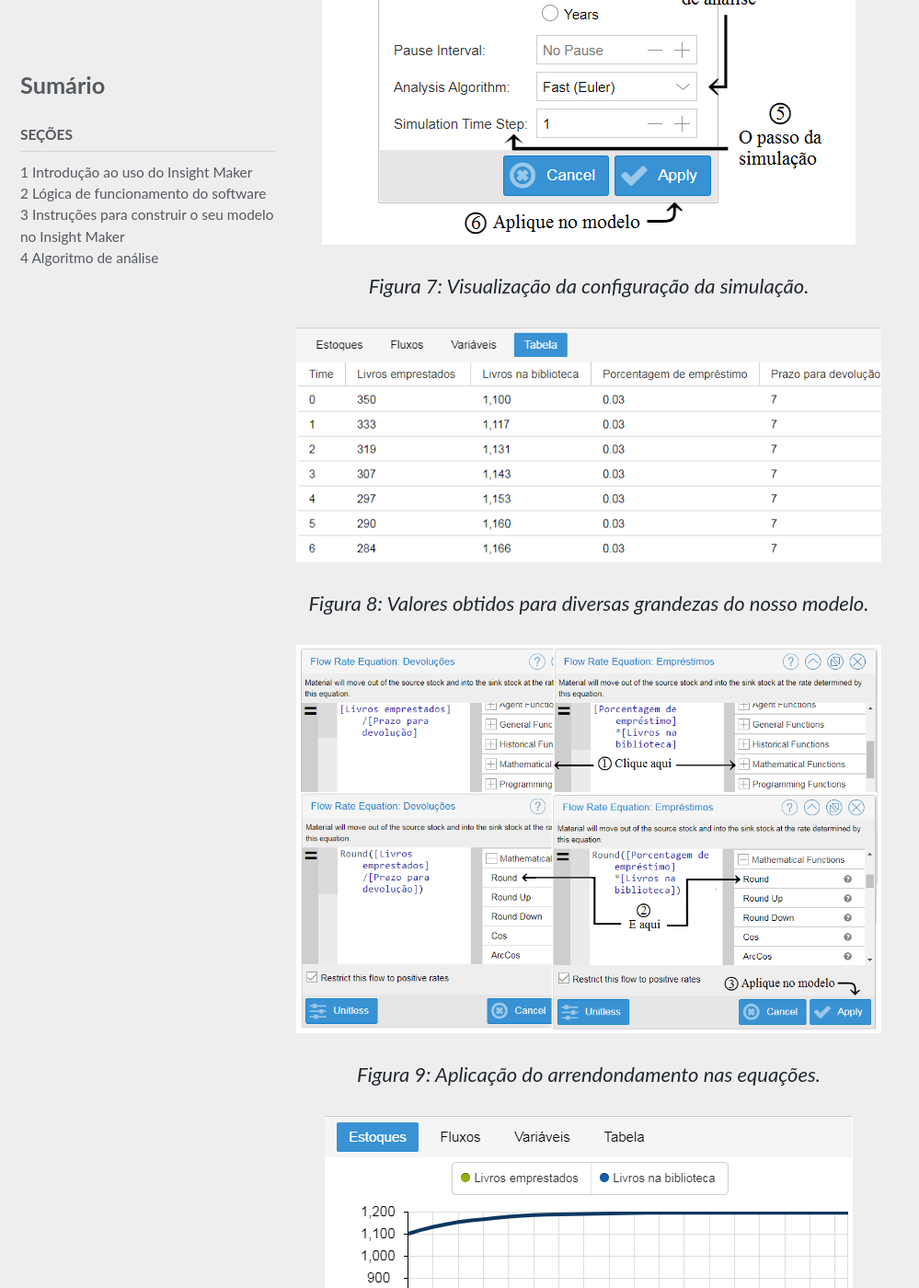
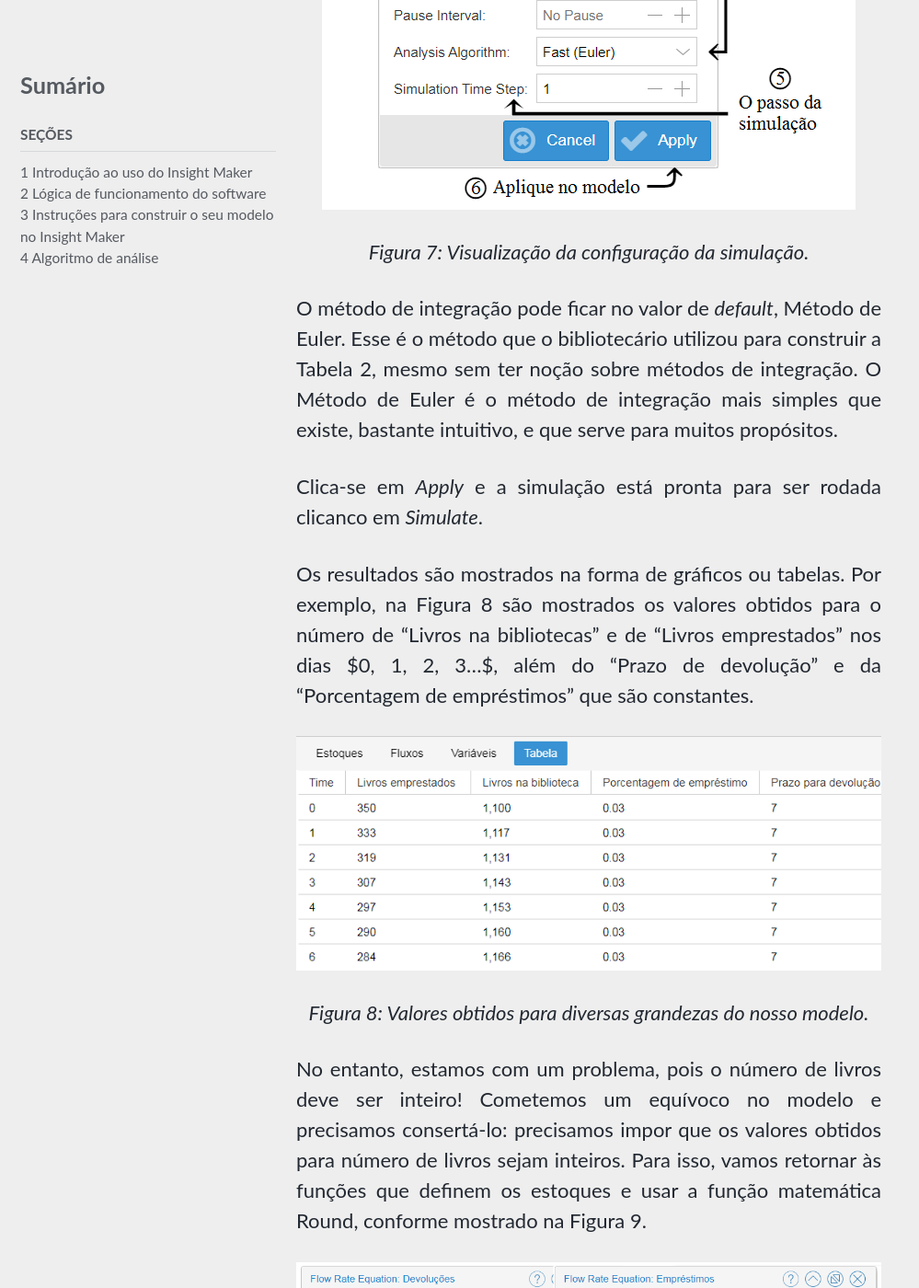
Before and after one commit to milenalauschner/MM, a Jekyll site: the page built from _pages/algoritmo.md, in a window 1280 px wide and 1400 px high, scrolled down 1407 px. Shown: the whole window at 92% size, without its empty margins (0-999 px from the left). Built offline with Jekyll 4.4.1, drawn with Linux system fonts in a browser that asks for light colours; cached includes are drawn as plain includes; nearby versions of some CDN libraries; some web fonts are replaced; some of the changed text lies outside the part shown.

Commit message:
Update algoritmo.md

```diff
--- a/_pages/algoritmo.md
+++ b/_pages/algoritmo.md
@@ -11,7 +11,10 @@
   nav: blogroll
 ---
 
-Se um bibliotecário quiser saber quantos livros estarão disponíveis na biblioteca transcorrido um período de 20 dias, poderíamos, uma vez que se implemente o modelo no _Insight Maker_ e se atribua valores iniciais aos estoques, fluxos e variáveis, rodar o modelo clicando-se em Simular (_Simulate_) para observar como o sistema dinâmico evoluiu com o tempo. Os resultados são mostrados na forma de gráficos. Por exemplo, a Figura 6 mostra um gráfico do número de livros em função do tempo para a biblioteca de nosso exemplo, tendo inicialmente mil livros na biblioteca e zero livros emprestados.
+Uma vez que o modelo  já está implementado no _Insight Maker_ e já se atribuiu valores iniciais aos estoques, fluxos e variáveis, podemos observar como o sistema dinâmico evolui com o tempo.
+{: .text-justify}
+
+  Para gerar um gráfico, é necessário clicar em _Settings_ e aparecerá uma janela como mostrado na Figura 7. É necessário definir o tempo inicial e final da simulação em _Simulation Start/ Simulation Length_ e a unidade do tempo (_Time Units_).  No presente caso usaremos dias (_days_) com a unidade de tempo.
 {: .text-justify}
 
 ![Figura 7: Visualização da configuração da simulação.]({{ site.url }}{{ site.baseurl
@@ -21,12 +24,24 @@
 *Figura 7: Visualização da configuração da simulação.*
  {: .text-center}
 
+O método de integração pode ficar no valor de _default_, Método de Euler. Esse é o método que o bibliotecário utilizou para construir a Tabela 2, mesmo sem ter noção sobre métodos de integração. O Método de Euler é o método de integração mais simples que existe, bastante intuitivo, e que serve para muitos propósitos.
+{: .text-justify}
+
+ Clica-se em _Apply_ e a simulação está pronta para ser rodada clicanco em _Simulate_.
+{: .text-justify}
+
+ Os resultados são mostrados na forma de gráficos ou tabelas. Por exemplo, na Figura 8 são mostrados os valores obtidos para o número de "Livros na bibliotecas" e de "Livros emprestados" nos dias $0, 1, 2, 3...$, além do "Prazo de devolução" e da "Porcentagem de empréstimos" que são constantes.
+{: .text-justify}
+
  ![Figura 8: Valores obtidos para diversas grandezas do nosso modelo.]({{ site.url }}{{ site.baseurl
 }}/assets/images/TABELA_FRAC.png){: .align-center}
 
 {: .image-caption}
 *Figura 8: Valores obtidos para diversas grandezas do nosso modelo.*
  {: .text-center}
+
+No entanto, estamos com um problema, pois o número de livros deve ser inteiro! Cometemos um equívoco no modelo e precisamos consertá-lo: precisamos impor que os valores obtidos para número de livros sejam inteiros. Para isso, vamos retornar às funções que definem os estoques e usar a função matemática Round, conforme mostrado na Figura 9.
+{: .text-justify}
 
 ![Figura 9: Aplicação do arrendondamento nas equações.]({{ site.url }}{{ site.baseurl
 }}/assets/images/ROUND.png){: .align-center}
@@ -35,8 +50,15 @@
 *Figura 9: Aplicação do arrendondamento nas equações.*
  {: .text-center}
 
- ![Figura 10: Gráfico de livros versus tempo.]({{ site.url }}{{ site.baseurl
-}}/assets/images/BIBLIOTECA4.png){: .align-center}
+  Agora sim, rodando essa versão do modelo reproduzimos os valores obtidos pelo bibliotecário.
+{: .text-justify}
+
+ Também podemos gerar gráficos. Por exemplo, a Figura 10 mostra um gráfico do número de livros em função do tempo para a biblioteca de nosso exemplo.
+{: .text-justify}
+
+
+ ![Figura 10]({{ site.url }}{{ site.baseurl
+ }}/assets/images/BIBLIOTECA4.png){: .align-center}
 
 {: .image-caption}
 *Figura 10: Gráfico de livros versus tempo.*
```
